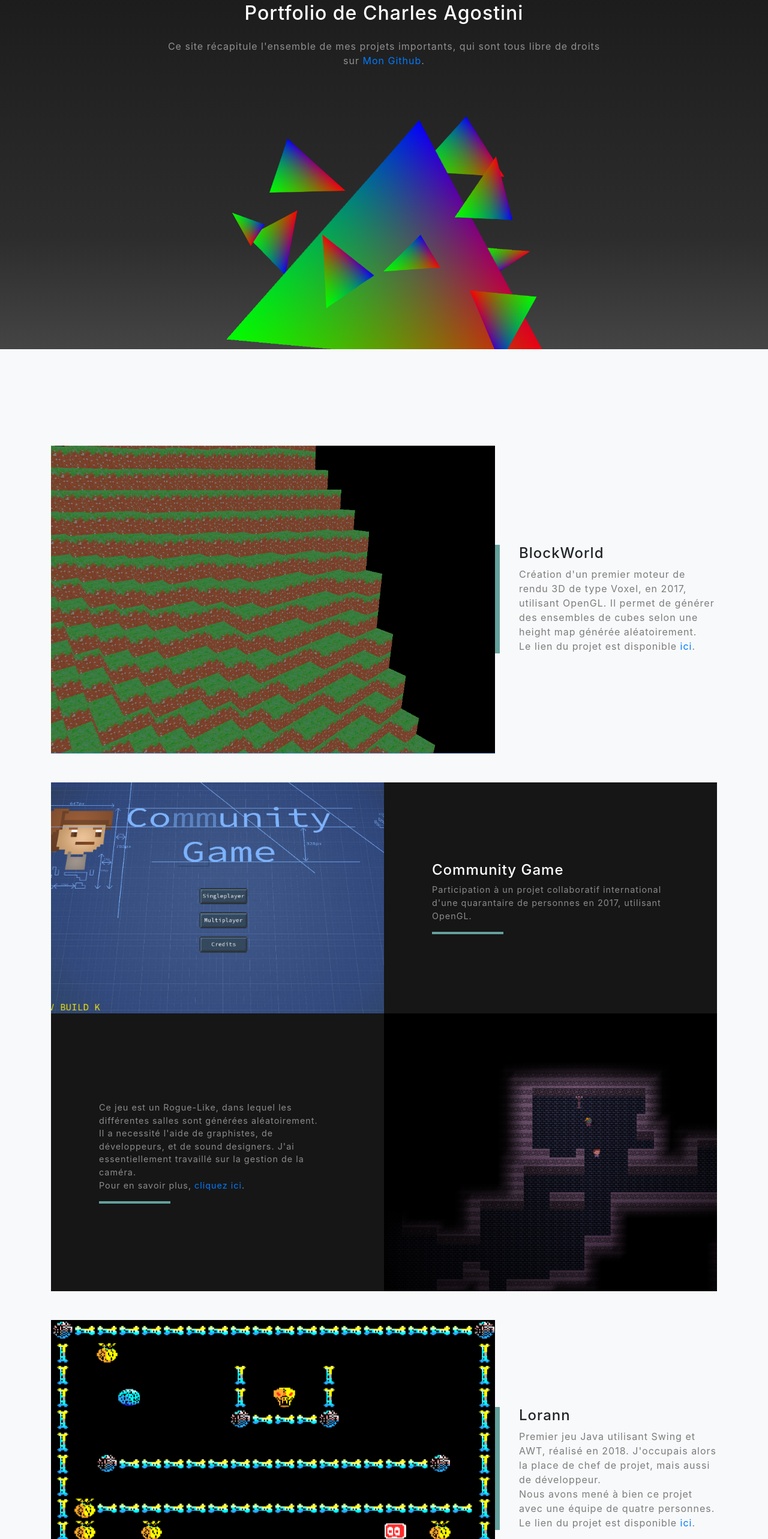
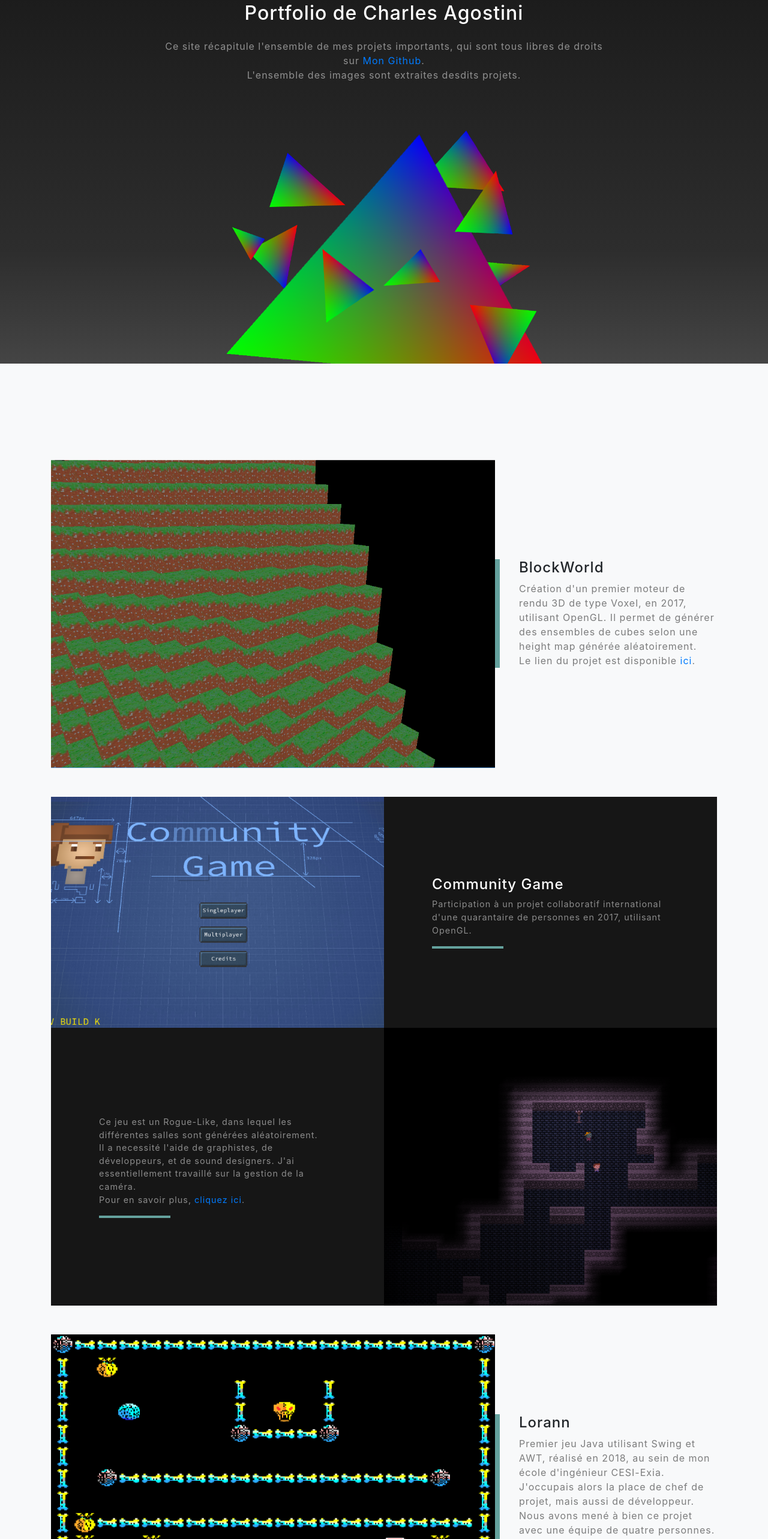
Before and after one commit to Euxiniar/Euxiniar.github.io, a website with bundled scripts: page index.html in a window 1280 px wide. Shown: the part 957-3522 px from the top of the page at 60% size. Built offline with nearby package versions, Linux system fonts and the light colour scheme.

Commit message:
fix faute de frappe et ajout exia

```diff
--- a/index.html
+++ b/index.html
@@ -66,7 +66,8 @@
         <div class="row">
           <div class="col-lg-8 mx-auto">
             <h2 class="text-white mb-4">Portfolio de Charles Agostini</h2>
-            <p class="text-white-50">Ce site récapitule l'ensemble de mes projets importants, qui sont tous libre de droits sur <a href="https://github.com/Euxiniar/BlockWorld">Mon Github</a>.</p>
+            <p class="text-white-50">Ce site récapitule l'ensemble de mes projets importants, qui sont tous libres de droits sur <a href="https://github.com/Euxiniar/BlockWorld">Mon Github</a>.<br />
+              L'ensemble des images sont extraites desdits projets.</p>
           </div>
         </div>
         <img src="img/Triangle.png" class="img-fluid col-lg-6" alt="">
@@ -139,7 +140,7 @@
                     <div class="featured-text text-center text-lg-left">
                         <h4>Lorann</h4>
                         <p class="text-black-50">
-                            Premier jeu Java utilisant Swing et AWT, réalisé en 2018. J'occupais alors la place de chef de projet, mais aussi de développeur.<br />
+                            Premier jeu Java utilisant Swing et AWT, réalisé en 2018, au sein de mon école d'ingénieur CESI-Exia. J'occupais alors la place de chef de projet, mais aussi de développeur.<br />
                             Nous avons mené à bien ce projet avec une équipe de quatre personnes.<br />
                             Le lien du projet est disponible <a href="https://github.com/Euxiniar/Lorann">ici</a>.
                         </p>
```
